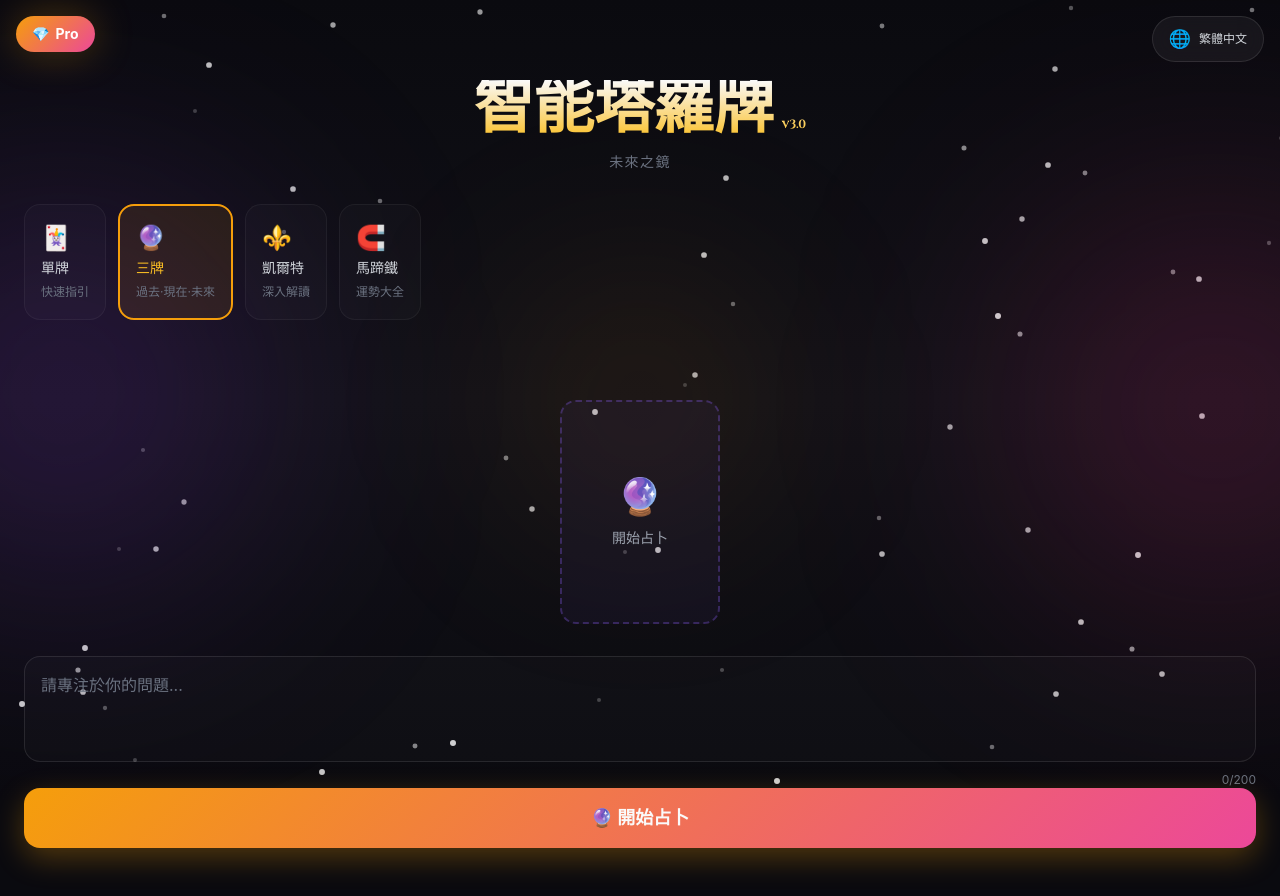
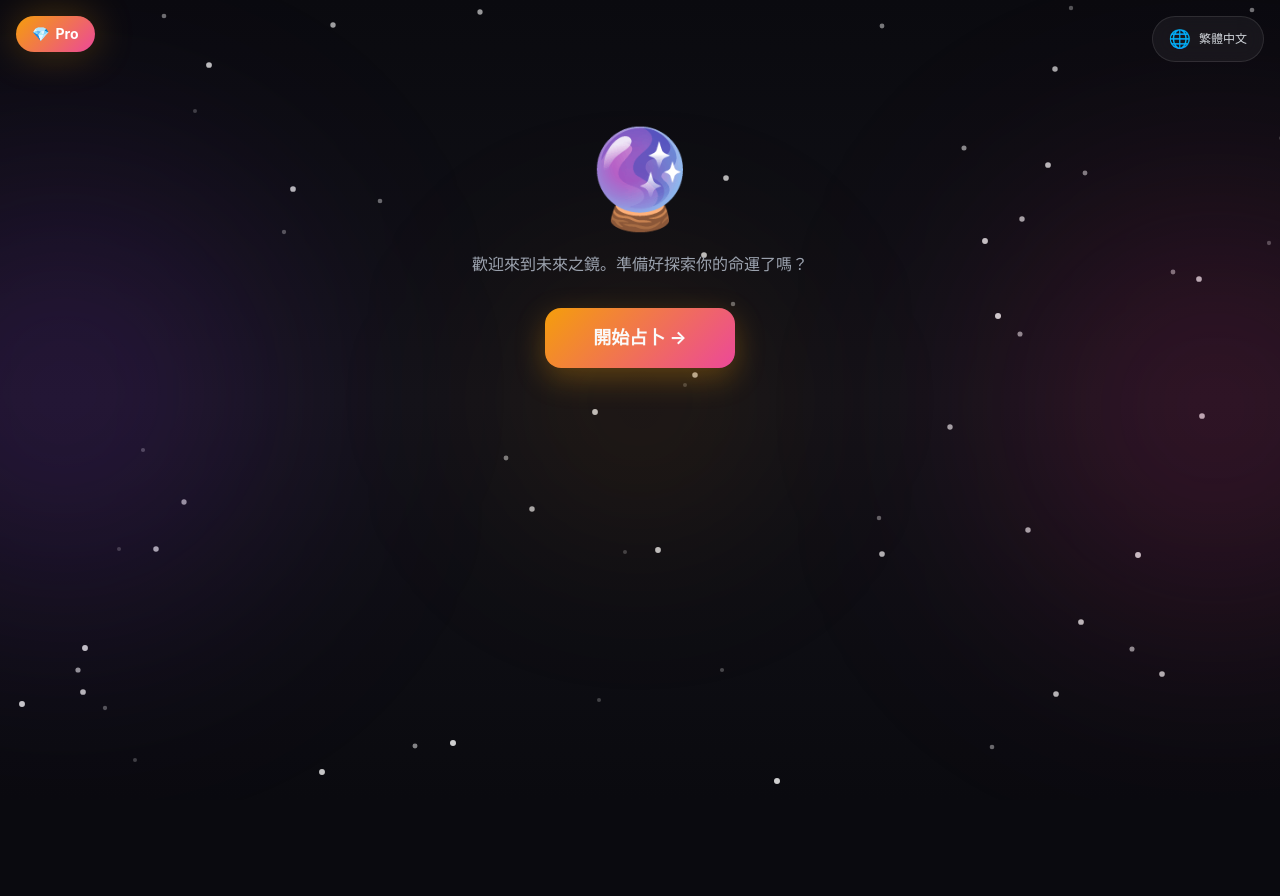
Before and after one commit to kkingg64/AI-Tarot, a React (Vite) app: page / in a window 1280 px wide. After the commit the page ends 800 px from the top, so only its background shows below. Built offline with nearby package versions, Linux system fonts and the light colour scheme.

Commit message:
v3.0 Complete - Step-by-step flow with mystical UI

```diff
--- a/App.tsx
+++ b/App.tsx
@@ -218,8 +218,35 @@ const TarotCard3D = ({ card, position, isFlipped, delay }: {
 );
 
 // ===========================
-// Premium Badge
+// Step Indicator Component
 // ===========================
+const StepIndicator = ({ currentStep, steps }: { currentStep: number; steps: string[] }) => (
+  <div className="flex items-center justify-center gap-2 mb-8">
+    {steps.map((step, i) => (
+      <React.Fragment key={i}>
+        <div className="flex items-center gap-2">
+          <div
+            className={`w-8 h-8 rounded-full flex items-center justify-center text-sm font-bold transition-all ${
+              i + 1 < currentStep
+                ? 'bg-green-500 text-white'
+                : i + 1 === currentStep
+                  ? 'bg-amber-500 text-white shadow-lg shadow-amber-500/30'
+                  : 'bg-white/10 text-gray-500'
+            }`}
+          >
+            {i + 1 < currentStep ? '✓' : i + 1}
+          </div>
+          <span className={`text-sm ${i + 1 === currentStep ? 'text-white' : 'text-gray-500'}`}>
+            {step}
+          </span>
+        </div>
+        {i < steps.length - 1 && (
+          <div className={`w-8 h-px ${i + 1 < currentStep ? 'bg-green-500' : 'bg-white/10'}`} />
+        )}
+      </React.Fragment>
+    ))}
+  </div>
+);
 const PremiumBadge = ({ onClick }: { onClick: () => void }) => (
   <motion.button
     onClick={onClick}
@@ -310,7 +337,7 @@ const LanguageSelector = ({
 // 主應用
 // ===========================
 const TarotApp = () => {
-  const [step, setStep] = useState<'intro' | 'drawing' | 'result'>('intro');
+  const [step, setStep] = useState<'welcome' | 'spread' | 'question' | 'drawing' | 'result'>('welcome');
   const [spread, setSpread] = useState('three');
   const [question, setQuestion] = useState('');
   const [isDrawing, setIsDrawing] = useState(false);
@@ -318,6 +345,12 @@ const TarotApp = () => {
   const [showPremium, setShowPremium] = useState(false);
   const [language, setLanguage] = useState('zh-TW');
   const [showLangMenu, setShowLangMenu] = useState(false);
+
+  const steps = {
+    'zh-TW': ['歡迎', '選擇牌陣', '專注問題', '抽牌', '解讀結果'],
+    'en': ['Welcome', 'Select Spread', 'Focus Question', 'Draw Cards', 'Reading'],
+    'ja': ['ようこそ', 'スプレッド選択', '質問に集中', 'カードを引く', '解釈'],
+  };
 
   const titles = {
     'zh-TW': { title: '智能塔羅牌', subtitle: '未來之鏡' },
@@ -332,9 +365,29 @@ const TarotApp = () => {
     { id: 'horseshoe', name: '馬蹄鐵', icon: '🧲', desc: '運勢大全' },
   ];
 
+  const stepTitles = {
+    'zh-TW': ['歡迎使用', '選擇牌陣', '專注你的問題', '宇宙能量匯聚', '解讀結果'],
+    'en': ['Welcome', 'Choose Your Spread', 'Focus Your Question', 'Universe Energy', 'Your Reading'],
+    'ja': ['ようこそ', 'スプレッド選択', '質問に集中', '宇宙エネルギー', '解釈結果'],
+  };
+
   const t = titles[language as keyof typeof titles] || titles['zh-TW'];
+  const currentSteps = steps[language as keyof typeof steps] || steps['zh-TW'];
+  const currentStepTitles = stepTitles[language as keyof typeof stepTitles] || stepTitles['zh-TW'];
+
+  const stepIndex = { 'welcome': 0, 'spread': 1, 'question': 2, 'drawing': 3, 'result': 4 };
+  const currentStepNum = stepIndex[step] + 1;
+
+  const handleNext = () => {
+    const order = ['welcome', 'spread', 'question', 'drawing', 'result'];
+    const currentIdx = order.indexOf(step);
+    if (currentIdx < order.length - 1) {
+      setStep(order[currentIdx + 1] as typeof step);
+    }
+  };
 
   const handleDraw = () => {
+    setStep('drawing');
     setIsDrawing(true);
     setTimeout(() => {
       const drawnCards = [
@@ -345,7 +398,7 @@ const TarotApp = () => {
       setCards(drawnCards);
       setIsDrawing(false);
       setStep('result');
-    }, 2500);
+    }, 3000);
   };
 
   return (
@@ -360,48 +413,61 @@ const TarotApp = () => {
         setIsOpen={setShowLangMenu}
       />
 
-      {/* Hero */}
-      <motion.section
-        initial="hidden"
-        animate="visible"
-        variants={staggerContainer}
-        className="relative z-10 text-center px-6 pt-20 pb-8"
+      {/* Step Indicator */}
+      <StepIndicator currentStep={currentStepNum} steps={currentSteps} />
+
+      {/* Step Title */}
+      <motion.h2
+        key={step}
+        initial={{ opacity: 0, y: -10 }}
+        animate={{ opacity: 1, y: 0 }}
+        className="text-2xl md:text-3xl font-bold text-center mb-8"
+        style={{ fontFamily: 'Cinzel, serif', color: '#F59E0B' }}
       >
-        <motion.h1
-          variants={fadeInUp}
-          className="text-4xl md:text-6xl font-bold mb-3"
-          style={{
-            fontFamily: 'Cinzel, serif',
-            background: 'linear-gradient(180deg, #FAFAFA 0%, #FBBF24 100%)',
-            WebkitBackgroundClip: 'text',
-            WebkitTextFillColor: 'transparent',
-          }}
-        >
-          {t.title}
-          <span className="text-xs ml-2 text-amber-400/60">v3.0</span>
-        </motion.h1>
-        <motion.p
-          variants={fadeInUp}
-          className="text-gray-500 text-sm tracking-widest uppercase"
-        >
-          {t.subtitle}
-        </motion.p>
-      </motion.section>
+        {currentStepTitles[stepIndex[step]]}
+      </motion.h2>
 
-      {/* Spread Selection */}
-      {step === 'intro' && (
+      {/* Welcome Step */}
+      {step === 'welcome' && (
         <motion.div
           initial={{ opacity: 0 }}
           animate={{ opacity: 1 }}
-          transition={{ delay: 0.3 }}
-          className="relative z-10 px-6 mb-8"
+          className="relative z-10 px-6 pb-12 text-center"
         >
-          <div className="flex gap-3 overflow-x-auto pb-4">
+          <div className="text-8xl mb-6 animate-float">🔮</div>
+          <p className="text-gray-400 mb-8 max-w-md mx-auto">
+            {language === 'zh-TW'
+              ? '歡迎來到未來之鏡。準備好探索你的命運了嗎？'
+              : 'Welcome to the Mirror of Destiny. Are you ready to explore your fate?'}
+          </p>
+          <motion.button
+            onClick={handleNext}
+            className="px-12 py-4 rounded-2xl font-bold text-lg"
+            style={{
+              background: THEME.gradients.gold,
+              boxShadow: '0 10px 30px rgba(245, 158, 11, 0.3)',
+            }}
+            whileHover={{ scale: 1.02 }}
+            whileTap={{ scale: 0.98 }}
+          >
+            開始占卜 →
+          </motion.button>
+        </motion.div>
+      )}
+
+      {/* Spread Selection Step */}
+      {step === 'spread' && (
+        <motion.div
+          initial={{ opacity: 0 }}
+          animate={{ opacity: 1 }}
+          className="relative z-10 px-6 pb-12"
+        >
+          <div className="flex gap-3 overflow-x-auto pb-4 justify-center">
             {spreads.map((s) => (
               <motion.button
                 key={s.id}
                 onClick={() => setSpread(s.id)}
-                className={`flex-shrink-0 p-4 rounded-2xl text-left transition-all ${
+                className={`flex-shrink-0 p-5 rounded-2xl text-center transition-all min-w-[140px] ${
                   spread === s.id ? 'border-2' : 'border border-white/5'
                 }`}
                 style={{
@@ -411,7 +477,7 @@ const TarotApp = () => {
                 whileHover={{ scale: 1.02 }}
                 whileTap={{ scale: 0.98 }}
               >
-                <span className="text-2xl block mb-1">{s.icon}</span>
+                <span className="text-3xl block mb-2">{s.icon}</span>
                 <span className={`text-sm font-medium block ${
                   spread === s.id ? 'text-amber-400' : 'text-gray-300'
                 }`}>
@@ -421,32 +487,111 @@ const TarotApp = () => {
               </motion.button>
             ))}
           </div>
+          <motion.button
+            onClick={handleNext}
+            className="w-full max-w-md mx-auto mt-8 py-4 rounded-2xl font-bold text-lg block"
+            style={{
+              background: THEME.gradients.gold,
+              boxShadow: '0 10px 30px rgba(245, 158, 11, 0.3)',
+            }}
+            whileHover={{ scale: 1.02 }}
+            whileTap={{ scale: 0.98 }}
+          >
+            下一步 →
+          </motion.button>
         </motion.div>
       )}
 
-      {/* Card Area */}
-      <div className="relative z-10 flex justify-center gap-4 px-6 py-8">
-        {step === 'intro' ? (
+      {/* Question Step */}
+      {step === 'question' && (
+        <motion.div
+          initial={{ opacity: 0 }}
+          animate={{ opacity: 1 }}
+          className="relative z-10 px-6 pb-12"
+        >
+          <div className="max-w-md mx-auto">
+            <textarea
+              value={question}
+              onChange={(e) => setQuestion(e.target.value.slice(0, 200))}
+              placeholder={language === 'zh-TW' ? '請專注於你的問題...\n例如：我的事業發展如何？' : 'Focus on your question...'}
+              className="w-full p-5 rounded-2xl bg-white/5 border border-white/10 text-white placeholder-gray-500 resize-none"
+              style={{ background: 'rgba(255,255,255,0.02)' }}
+              rows={5}
+            />
+            <div className="text-right text-xs text-gray-500 mt-2">
+              {question.length}/200
+            </div>
             <motion.button
               onClick={handleDraw}
-            disabled={isDrawing}
+              className="w-full mt-8 py-4 rounded-2xl font-bold text-lg"
+              style={{
+                background: THEME.gradients.gold,
+                boxShadow: '0 10px 30px rgba(245, 158, 11, 0.3)',
+              }}
+              whileHover={{ scale: 1.02 }}
+              whileTap={{ scale: 0.98 }}
+            >
+              🔮 開始抽牌
+            </motion.button>
+          </div>
+        </motion.div>
+      )}
+
+      {/* Drawing Step */}
+      {step === 'drawing' && (
+        <motion.div
+          initial={{ opacity: 0 }}
+          animate={{ opacity: 1 }}
+          className="relative z-10 flex flex-col items-center justify-center py-16"
+        >
+          <div className="text-8xl mb-8 animate-pulse">✦</div>
+          <p className="text-amber-400 text-lg mb-4">
+            {language === 'zh-TW' ? '宇宙能量正在匯聚...' : 'Universe energy is gathering...'}
+          </p>
+          <div className="flex gap-3">
+            {[0, 1, 2].map((i) => (
+              <motion.div
+                key={i}
+                className="w-20 h-32 rounded-xl border-2 border-amber-500/30"
+                animate={{
+                  scale: [1, 1.1, 1],
+                  opacity: [0.5, 1, 0.5]
+                }}
+                transition={{
+                  duration: 1,
+                  repeat: Infinity,
+                  delay: i * 0.2
+                }}
+              />
+            ))}
+          </div>
+        </motion.div>
+      )}
+
+      {/* Card Area - Only show in spread/result */}
+      {step === 'spread' && (
+        <div className="relative z-10 flex justify-center gap-4 px-6 py-4">
+          <motion.button
             className="w-40 h-56 rounded-2xl border-2 border-dashed flex flex-col items-center justify-center gap-3"
             style={{
               borderColor: 'rgba(139, 92, 246, 0.3)',
               background: 'rgba(139, 92, 246, 0.05)',
             }}
             whileHover={{ scale: 1.05 }}
-            whileTap={{ scale: 0.95 }}
           >
-            <span className={`text-4xl ${isDrawing ? 'animate-spin' : ''}`}>
-              {isDrawing ? '✦' : '🔮'}
-            </span>
-            <span className="text-sm text-gray-400">
-              {isDrawing ? '宇宙能量匯聚中...' : '開始占卜'}
-            </span>
+            <span className="text-4xl">🔮</span>
+            <span className="text-sm text-gray-400">預覽牌陣</span>
           </motion.button>
-        ) : (
-          <AnimatePresence>
+        </div>
+      )}
+
+      {/* Result Step */}
+      {step === 'result' && (
+        <motion.div
+          initial={{ opacity: 0 }}
+          animate={{ opacity: 1 }}
+        >
+          <div className="relative z-10 flex justify-center gap-4 px-6 py-8">
             {cards.map((card, i) => (
               <TarotCard3D
                 key={i}
@@ -456,66 +601,12 @@ const TarotApp = () => {
                 delay={i * 0.3}
               />
             ))}
-          </AnimatePresence>
-        )}
           </div>
 
-      {/* Question Input */}
-      {step === 'intro' && (
-        <motion.div
-          initial={{ opacity: 0 }}
-          animate={{ opacity: 1 }}
-          transition={{ delay: 0.5 }}
-          className="relative z-10 px-6"
-        >
-          <textarea
-            value={question}
-            onChange={(e) => setQuestion(e.target.value.slice(0, 200))}
-            placeholder={language === 'zh-TW' ? '請專注於你的問題...' : 'Focus on your question...'}
-            className="w-full p-4 rounded-2xl bg-white/5 border border-white/10 text-white placeholder-gray-500 resize-none"
-            style={{ background: 'rgba(255,255,255,0.02)' }}
-            rows={3}
-          />
-          <div className="text-right text-xs text-gray-500 mt-1">
-            {question.length}/200
-          </div>
-        </motion.div>
-      )}
-
-      {/* Action Button */}
-      {step === 'intro' && (
-        <motion.div
-          initial={{ opacity: 0 }}
-          animate={{ opacity: 1 }}
-          transition={{ delay: 0.6 }}
-          className="relative z-10 px-6 pb-12"
-        >
+          <div className="relative z-10 px-6 pb-12">
             <motion.button
-            onClick={handleDraw}
-            disabled={isDrawing}
-            className="w-full py-4 rounded-2xl font-bold text-lg"
-            style={{
-              background: THEME.gradients.gold,
-              boxShadow: '0 10px 30px rgba(245, 158, 11, 0.3)',
-            }}
-            whileHover={{ scale: 1.02 }}
-            whileTap={{ scale: 0.98 }}
-          >
-            {isDrawing ? '解讀中...' : '🔮 開始占卜'}
-          </motion.button>
-        </motion.div>
-      )}
-
-      {/* Result Actions */}
-      {step === 'result' && (
-        <motion.div
-          initial={{ opacity: 0 }}
-          animate={{ opacity: 1 }}
-          className="relative z-10 px-6 pb-12"
-        >
-          <motion.button
-            onClick={() => { setStep('intro'); setCards([]); }}
-            className="w-full py-4 rounded-2xl font-bold text-lg"
+              onClick={() => { setStep('welcome'); setCards([]); }}
+              className="w-full max-w-md mx-auto py-4 rounded-2xl font-bold text-lg block"
               style={{
                 background: 'rgba(255,255,255,0.1)',
                 border: '1px solid rgba(255,255,255,0.1)',
@@ -524,6 +615,7 @@ const TarotApp = () => {
             >
               🔄 重新占卜
             </motion.button>
+          </div>
         </motion.div>
       )}
 
```
Lines whose indentation alone changed are shown as unchanged.
